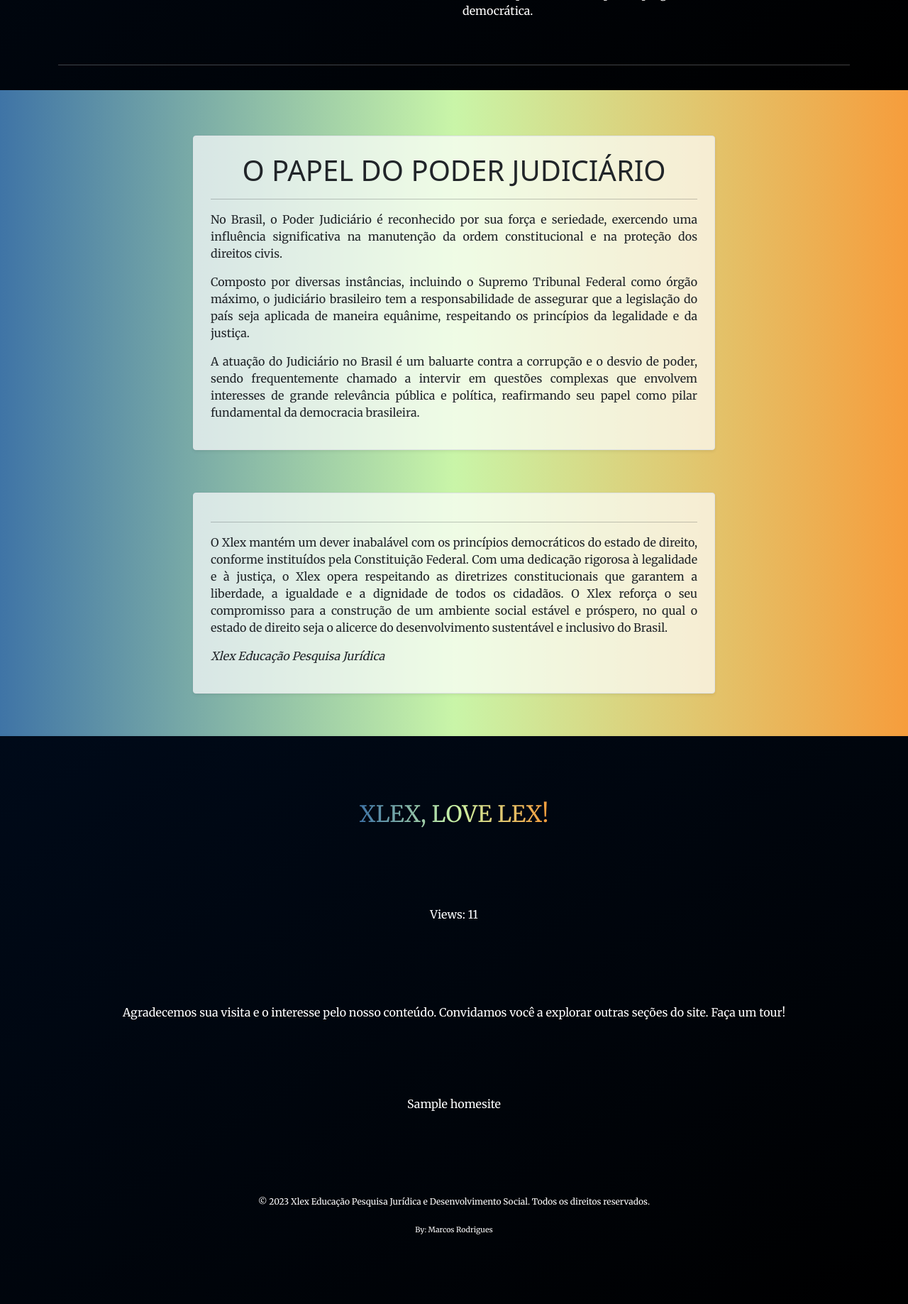
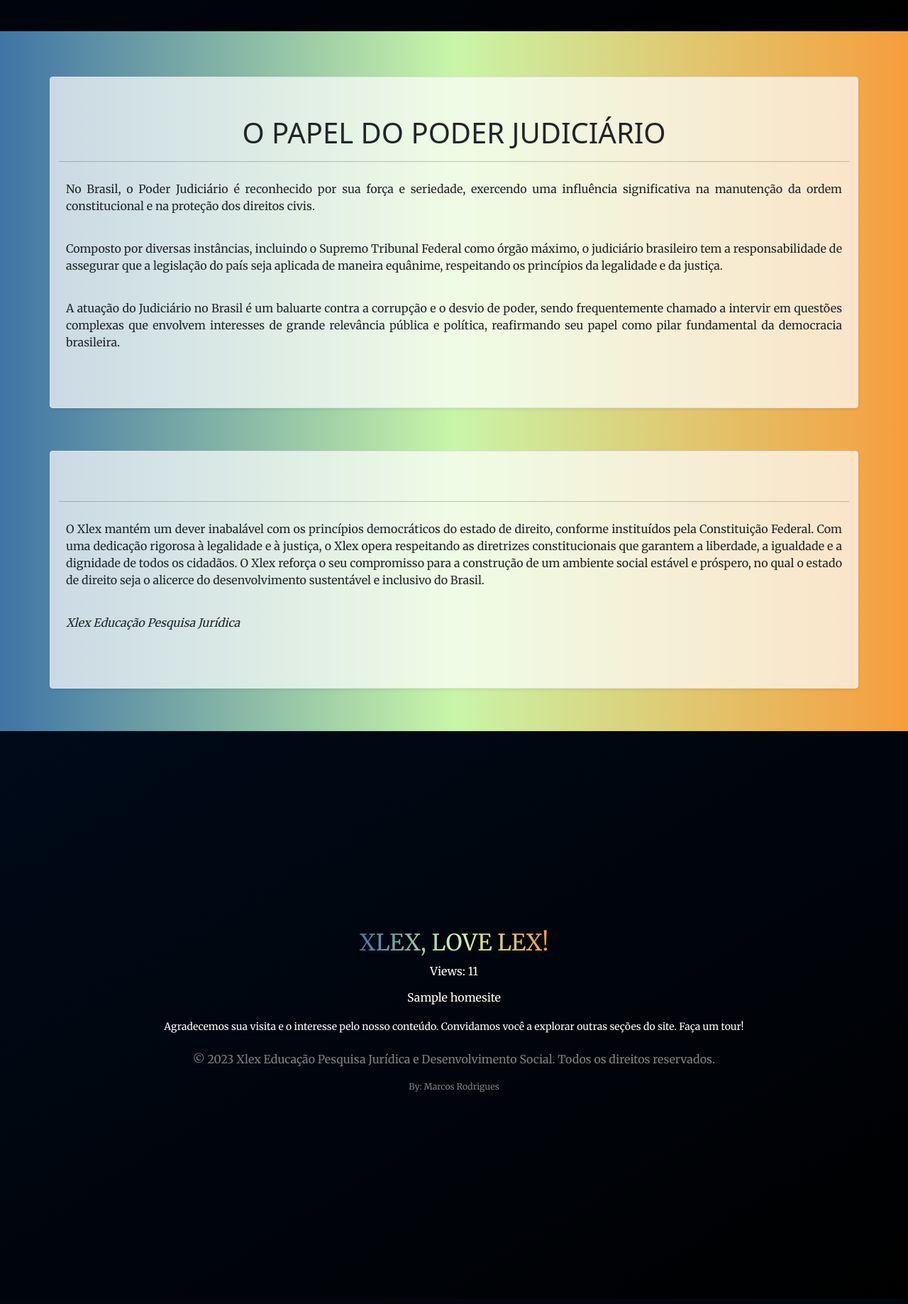
Before and after one commit to mrStudDev/xlexedu01, a Django app: page / in a window 1280 px wide. Shown: the part 1678-3515 px from the top of the page at 71% size. Run offline with Django 4.2, Linux system fonts and the light colour scheme; tables that the repository leaves empty hold one stand-in row (values such as "Sample post"); grey boxes marked "Sample" are stand-in pictures.

Commit message:
Home Css

```diff
--- a/static/css/styles_home.css
+++ b/static/css/styles_home.css
@@ -188,79 +188,54 @@ hr {
     box-shadow: 0 0.125rem 0.25rem rgba(0, 0, 0, 0.075); /* Sombra suave para profundidade */
     margin-bottom: 60px; /* Margem inferior */
     background-color: rgba(255, 255, 255, 0.7); /* Fundo branco com transparência */
-    padding: 24px; /* Espaçamento interno */
+    padding: 54px; /* Espaçamento interno */
 }
 
-#home-summary {
-    display: block; /* Torna o elemento <i> se comportar como um bloco para aplicar margens e paddings */
-    margin-top: 20px; /* Margem superior */
-    margin-bottom: 50px; /* Margem inferior */
-    padding: 10px; /* Recuo interno em todas as direções */
-    border-left: 5px solid #03356b; /* Uma borda à esquerda para destaque */
-    background-color: rgba(255, 255, 255, 0.7);
-    color: #333; /* Cor do texto */
-    font-style: normal; /* Como estamos usando <i>, isso anula o itálico */
-    font-size: 14px; /* Tamanho do texto */
-    line-height: 1.5; /* Espaçamento entre linhas */
-}
+
 
 /* FOOTER */
 /* Footer items*/
 .footer-container {
     width: 100%;
-    height: 100vh; /* Altura total da tela */
-    position: relative;
-    margin: 0 auto; /* Centraliza o container horizontalmente */
-    display: flex; /* Usa Flexbox */
-    flex-direction: column; /* Organiza os itens em uma coluna */
-    justify-content: space-around; /* Centraliza verticalmente */
-    align-items: center; /* Centraliza horizontalmente */
-    text-align: center; /* Alinha o texto ao centro */
+    min-height: 100vh;
+    display: flex;
+    flex-direction: column;
+    justify-content: center; /* Centraliza verticalmente todo o conteúdo */
+    align-items: center;
+    text-align: center;
     box-shadow: 0 4px 8px rgba(0,0,0,0.1);
     background: linear-gradient(to bottom right, #000a19, #000000);
     font-family: 'Merriweather', serif;
     color: white;
-    padding: 40px;
+    padding: 20px; /* Ajuste do padding para ser mais proporcional */
 }
-.footer-title {
-    font-size: 80px;
+
+.footer-message h6 {
+    margin-top: 15px;
+    margin-bottom: 15px; /* Espaço antes e depois do convite */
     color: #ffffff;
-    letter-spacing: 0.2em;
+    font-size: 14px; /* Ajuste para melhor legibilidade */
 }
-.footer-columns {
-    display: flex;
-    justify-content: space-around;
-    width: 100%;
 
+.footer-brand-info {
+    font-size: 14px;
+    color: #ffffff;
+    text-align: center;
+    padding: 10px 0; /* Adiciona padding para afastar do bottom */
 }
-.footer-column {
-    flex: 1;
-    margin: 0 10px;
-}
-.footer-column h3 {
-    color: #ffffff;
 
-}
-.footer-column ul {
-    list-style: none;
-    padding: 0;
-}
-.footer-column ul li a {
+/* Estilização adicional para links */
+a {
     color: #a8d0e6;
     text-decoration: none;
     transition: color 0.3s ease;
 }
-.footer-column ul li a:hover {
+
+a:hover {
+    text-decoration: underline;
     color: #f1f1f1;
-  }
-.footer-brand-info {
-    color: #ffffff;
-    font-size: 12px;
-    bottom: 0;
-    width: 100%;
-    text-align: center;
-    padding: 5px;
 }
+
 /* End Footer items*/
 
 
--- a/templates/index.html
+++ b/templates/index.html
@@ -162,7 +162,6 @@
 </div>
     <div class="hero-section">
         <div class="container">
-            <hr>
             <div class="row align-items-center my-5">
                 <div class="col-md-6">
                     {% if home_site.image %}
@@ -180,7 +179,6 @@
                         e no entendimento mútuo</p>
                 </div>
             </div>
-            <hr>
             <!-- Outras seções repetidas com ajustes similares -->
             <div class="row align-items-center my-5">
                 <div class="col-md-6">
@@ -197,32 +195,26 @@
                         progresso contínuo de uma sociedade democrática.</p>
                 </div>
             </div>
-            <hr>
             <!-- Mais conteúdo conforme necessário -->
         </div>
     </div>
     <div class="container-fluid" style="background: linear-gradient(to right, #3f74a6, #c9f5a8, #f69d3c);">
         <div class="container mt-5">
             <div class="row justify-content-center">
-                <div class="col-md-8">
                 <div class="content-section">
                     <h1 id="title-post-h1" style="text-transform: uppercase; text-align: center;">O Papel do Poder Judiciário</h1>
                     <hr>
-                        <p>No Brasil, o Poder Judiciário é reconhecido por sua força e seriedade, exercendo uma influência significativa na manutenção da ordem constitucional e na proteção dos direitos civis.</p>
-                        <p>Composto por diversas instâncias, incluindo o Supremo Tribunal Federal como órgão máximo, o judiciário brasileiro tem a responsabilidade de assegurar que a legislação do país seja aplicada de maneira equânime, respeitando os princípios da legalidade e da justiça.</p>
-                        <p>A atuação do Judiciário no Brasil é um baluarte contra a corrupção e o desvio de poder, sendo frequentemente chamado a intervir em questões complexas que envolvem interesses de grande relevância pública e política, reafirmando seu papel como pilar fundamental da democracia brasileira.</p>
+                    <p style="padding:10px">No Brasil, o Poder Judiciário é reconhecido por sua força e seriedade, exercendo uma influência significativa na manutenção da ordem constitucional e na proteção dos direitos civis.</p>
+                    <p style="padding:10px">Composto por diversas instâncias, incluindo o Supremo Tribunal Federal como órgão máximo, o judiciário brasileiro tem a responsabilidade de assegurar que a legislação do país seja aplicada de maneira equânime, respeitando os princípios da legalidade e da justiça.</p>
+                    <p style="padding:10px">A atuação do Judiciário no Brasil é um baluarte contra a corrupção e o desvio de poder, sendo frequentemente chamado a intervir em questões complexas que envolvem interesses de grande relevância pública e política, reafirmando seu papel como pilar fundamental da democracia brasileira.</p>
                 </div>
-
-
                 <div class="content-section">
-
                     <hr>
-                        <p>O Xlex mantém um dever inabalável com os princípios democráticos do estado de direito, conforme instituídos pela Constituição Federal.
+                    <p style="padding:10px">O Xlex mantém um dever inabalável com os princípios democráticos do estado de direito, conforme instituídos pela Constituição Federal.
                     Com uma dedicação rigorosa à legalidade e à justiça, o Xlex opera respeitando as diretrizes constitucionais que garantem a liberdade, a igualdade e a dignidade de todos os cidadãos.
                     O Xlex reforça o seu compromisso para a construção de um ambiente social estável e próspero, no qual o estado de direito seja o alicerce do desenvolvimento sustentável e inclusivo do Brasil.</p>
-                        <p class="font-italic">Xlex Educação Pesquisa Jurídica</p>
+                    <p class="font-italic" style="padding:10px">Xlex Educação Pesquisa Jurídica</p>
                 </div>
-
             </div>
         </div>
     </div>
@@ -236,28 +228,30 @@
 
 <!--Footer-->
 <footer>
-
     <div class="footer-container">
         <!-- Título do Footer -->
         <h2 class="highlighted-text">XLEX, LOVE LEX!</h2>
+
+        <!-- Views Count -->
         {% if home_site %}
             <p>Views: {{ home_site.views }}</p>
         {% endif %}
 
-        <h6 style="color: white;">
-            Agradecemos sua visita e o interesse pelo nosso conteúdo. Convidamos você a explorar outras
-            seções do site. Faça um tour!
-        </h6>
-        <h6>{{home_site.meta_title}}</h6>
+        <!-- Meta Title - Possivelmente poderia ser outra informação -->
+        <h6>{{ home_site.meta_title }}</h6>
+        <!-- Agradecimento e convite para explorar o site -->
+        <div class="footer-message">
+            <h6>Agradecemos sua visita e o interesse pelo nosso conteúdo. Convidamos você a explorar outras seções do site. Faça um tour!</h6>
+        </div>
+
         <!-- Informações da Marca -->
         <div class="footer-brand-info">
-            <p class="footer-brand-info">&copy; 2023 Xlex Educação Pesquisa Jurídica e Desenvolvimento Social. Todos os direitos reservados.</p>
-            <small>By: Marcos Rodrigues</small>
+            <p  style="color:gray">&copy; 2023 Xlex Educação Pesquisa Jurídica e Desenvolvimento Social. Todos os direitos reservados.</p>
+            <small style="color:gray">By: Marcos Rodrigues</small>
         </div>
+    </div>
+</footer>
 
-    </div>
-    <!-- -->
-</footer>
 
 </body>
 <script src="https://code.jquery.com/jquery-3.6.0.min.js"></script>
```
Also changed, not shown: static/css/styles.css (+24 -41 lines), templates/base.html (+16 -11 lines). Lines whose indentation alone changed are shown as unchanged.
